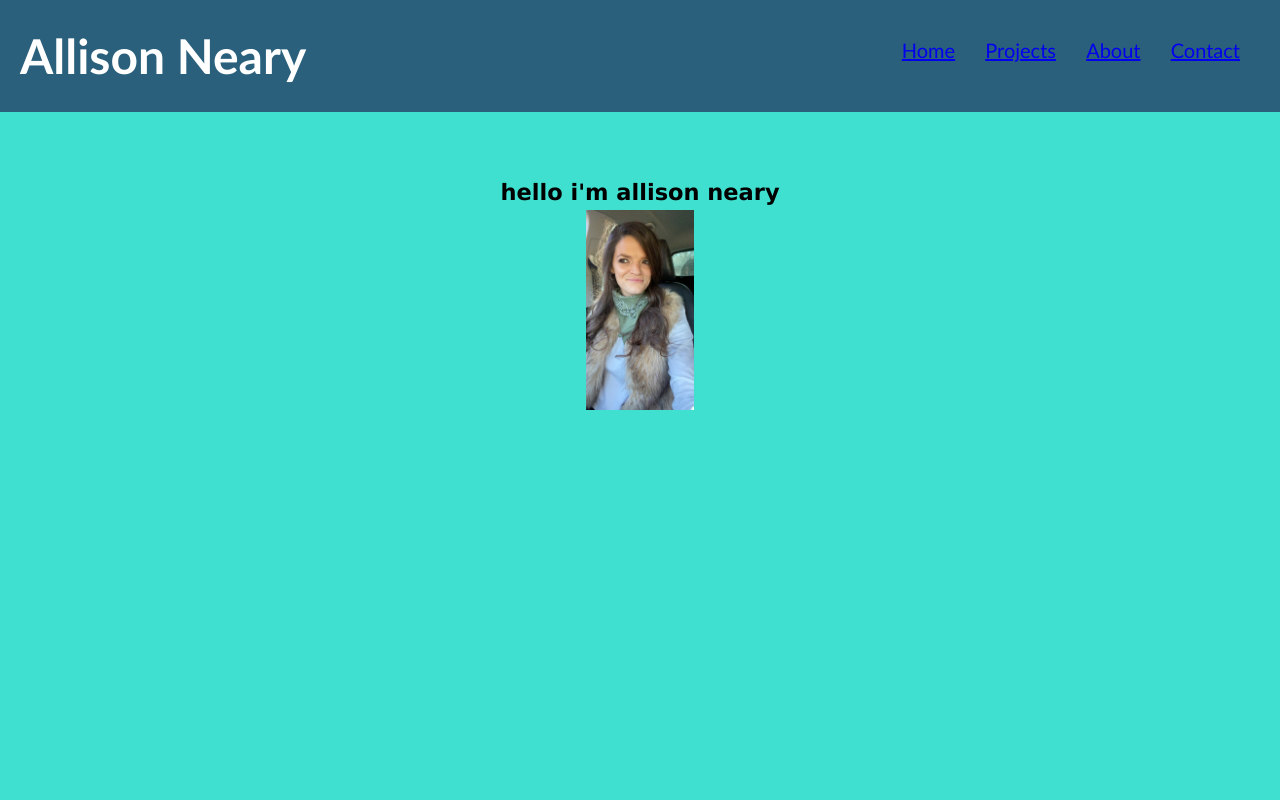
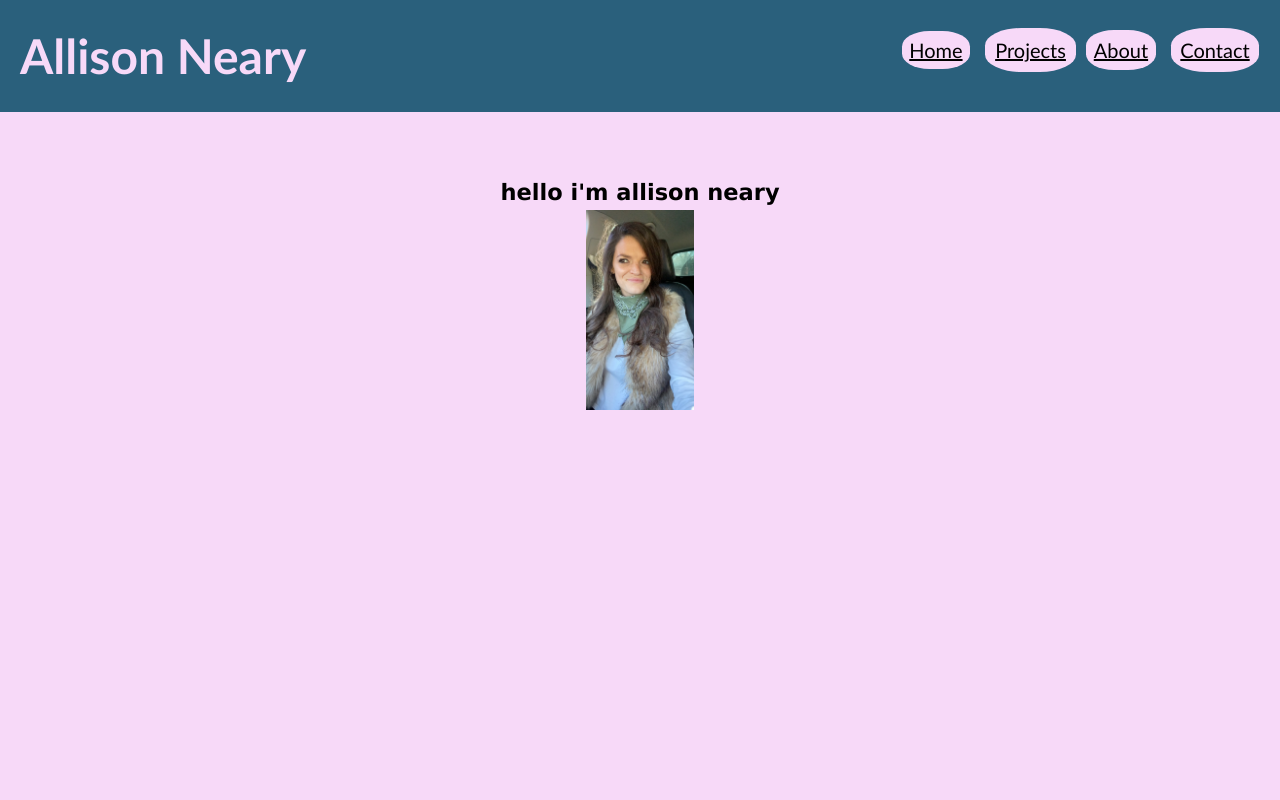
Before and after one commit to aneary91/Portfolio-HW2, a plain HTML site: page index.html in a window 1280 px wide. Shown: the top 800 px of the page. Drawn offline with Linux system fonts and the light colour scheme.

Commit message:
committing to turn in, will come back and update.

```diff
--- a/assets/css/stylesheet.css
+++ b/assets/css/stylesheet.css
@@ -1,3 +1,9 @@
+* {
+  box-sizing: border-box;
+  padding: 0;
+  margin: 0;
+}
+
 body {
   background-color: #d9dcd6;
   font-family: Verdana, sans-serif;
@@ -5,17 +11,22 @@ body {
   line-height: 1.5;
   margin: 0;
 }
-* {
-  box-sizing: border-box;
-  padding: 0;
-  margin: 0;
+
+.float-left {
+  float: left;
+  margin-right: 25px;
+}
+
+.float-right {
+  float: right;
+  margin-left: 25px;
 }
 
 header {
   padding: 20px;
   font-family: 'Trebuchet MS', 'Lucida Sans Unicode', 'Lucida Grande', 'Lucida Sans', Arial, sans-serif;
   background-color: #2a607c;
-  color: #ffffff;
+  color: rgb(247, 217, 248);
 }
 
 header h1 {
@@ -40,18 +51,8 @@ header nav ul li {
   margin-left: 25px;
 }
 
-.float-left {
-  float: left;
-  margin-right: 25px;
-}
-
-.float-right {
-  float: right;
-  margin-left: 25px;
-}
-
 .homeclass {
-background-color: turquoise;
+background-color: rgb(247, 217, 248);
 padding-top: 5%;
 padding-bottom: 50%;
 text-align: center;
@@ -60,6 +61,13 @@ text-align: center;
     height: 200px;
 }
 
+.navBarButtons{
+  color: black;
+  background-color: rgb(247, 217, 248);
+  padding: 14%;
+  border-radius: 40%
+}
+
 .project img {
 height: 200px;
 width: 200px;
--- a/index.html
+++ b/index.html
@@ -15,21 +15,20 @@
         <nav>
             <ul>
                 <li>
-                <a href="#home">Home</a>
+                <a href="#home" class= "navBarButtons">Home</a>
             </li>
                 <li>
-                <a href="#projects">Projects</a>
+                <a href="#projects" class= "navBarButtons">Projects</a>
             </li>
             <li>
-                <a href="#about">About</a>
+                <a href="#about" class= "navBarButtons">About</a>
             </li>
             <li>
-                <a href="#contact">Contact</a>
+                <a href="#contact" class= "navBarButtons">Contact</a>
             </li>
             </ul>
         </nav>
     </header>
-
 
 
       <section class="homeclass" id="home">
```
